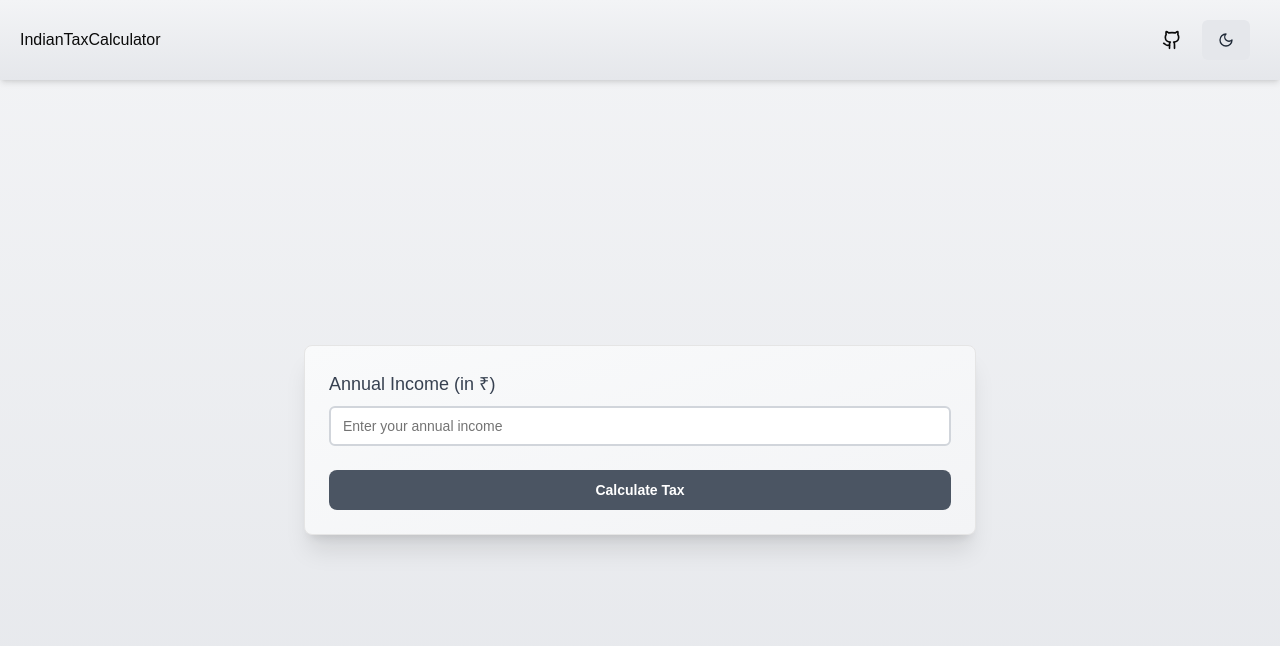
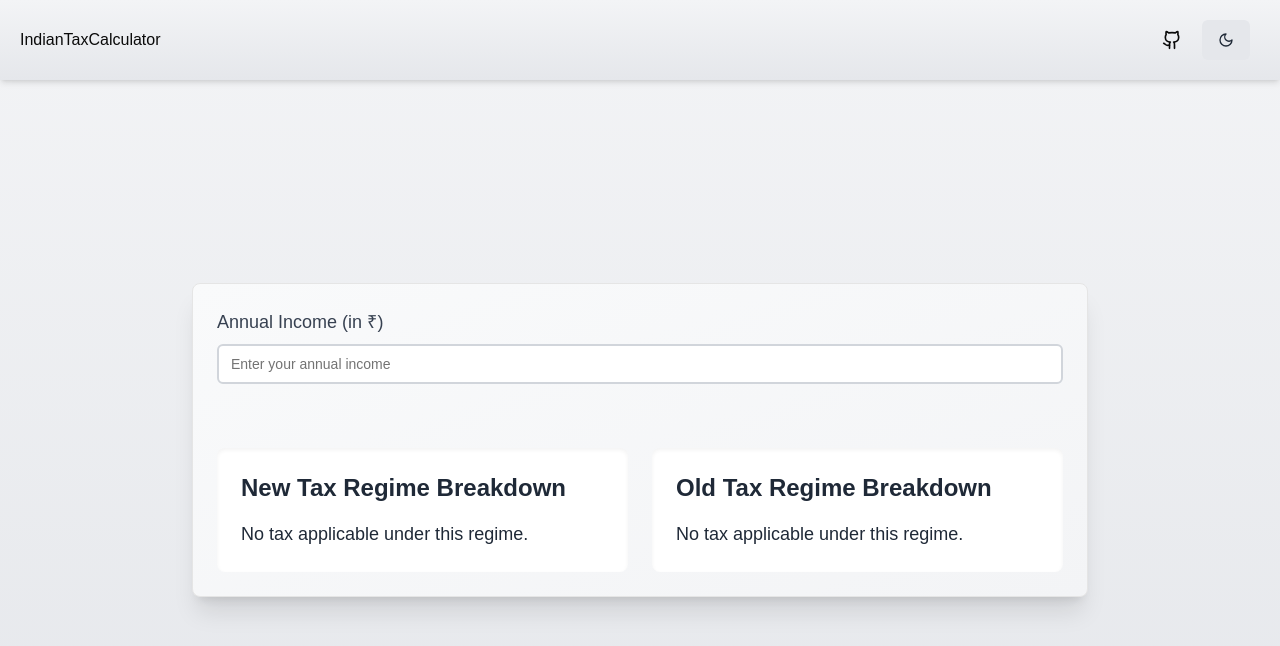
Before and after one commit to bhagirathpaliyal/indianTaxCalculator, a Next.js app: page /indianTaxCalculator/ in a window 1280 px wide. Shown: the top 646 px of the page. Built offline with nearby package versions, Linux system fonts and the light colour scheme.

Commit message:
upadate: indian-tax-calculator.tsx

```diff
--- a/indian-tax-calculator.tsx
+++ b/indian-tax-calculator.tsx
@@ -1,12 +1,10 @@
 "use client"
 
-import { useState } from "react"
+import { useState, useEffect, useCallback } from "react"
 import { Input } from "@/components/ui/input"
-import { Button } from "@/components/ui/button"
 import { Card, CardContent, CardHeader, CardTitle } from "@/components/ui/card"
 import { Alert, AlertDescription, AlertTitle } from "@/components/ui/alert"
 import { InfoIcon } from "lucide-react"
-import { Tabs, TabsContent, TabsList, TabsTrigger } from "@/components/ui/tabs"
 
 interface TaxSlab {
   min: number
@@ -46,7 +44,7 @@ export default function IndianTaxCalculator() {
   const [newTaxCalc, setNewTaxCalc] = useState<TaxCalculation>({ breakdown: [], totalTax: 0 })
   const [oldTaxCalc, setOldTaxCalc] = useState<TaxCalculation>({ breakdown: [], totalTax: 0 })
 
-  const calculateTax = (income: number, slabs: TaxSlab[], minTaxableIncome: number): TaxCalculation => {
+  const calculateTax = useCallback((income: number, slabs: TaxSlab[], minTaxableIncome: number): TaxCalculation => {
     if (income <= minTaxableIncome) {
       return { breakdown: [], totalTax: 0 }
     }
@@ -75,18 +73,18 @@ export default function IndianTaxCalculator() {
     }
 
     return { breakdown, totalTax }
-  }
+  }, [])
 
-  const handleSubmit = (e: React.FormEvent) => {
-    e.preventDefault()
+  useEffect(() => {
     const incomeValue = Number.parseFloat(income)
     if (!isNaN(incomeValue) && incomeValue >= 0) {
       setNewTaxCalc(calculateTax(incomeValue, newTaxSlabs, 1200000))
       setOldTaxCalc(calculateTax(incomeValue, oldTaxSlabs, 700000))
     } else {
-      alert("Please enter a valid income amount")
+      setNewTaxCalc({ breakdown: [], totalTax: 0 })
+      setOldTaxCalc({ breakdown: [], totalTax: 0 })
     }
-  }
+  }, [income, calculateTax])
 
   const renderTaxBreakdown = (taxCalc: TaxCalculation, title: string) => (
     <div className="mt-8 bg-white dark:bg-gray-800 rounded-lg p-6 shadow-inner">
@@ -121,10 +119,8 @@ export default function IndianTaxCalculator() {
   )
 
   return (
-    <Card className="w-full max-w-2xl mx-auto bg-gradient-to-br from-gray-50 to-gray-100 dark:from-gray-800 dark:to-gray-900 shadow-xl mt-[80px]">
-
+    <Card className="w-full max-w-4xl mx-auto bg-gradient-to-br from-gray-50 to-gray-100 dark:from-gray-800 dark:to-gray-900 shadow-xl mt-[80px]">
       <CardContent className="p-6">
-        <form onSubmit={handleSubmit} className="space-y-6">
         <div>
           <label htmlFor="income" className="block text-lg font-medium text-gray-700 dark:text-gray-300 mb-2">
             Annual Income (in ₹)
@@ -138,15 +134,8 @@ export default function IndianTaxCalculator() {
             className="text-lg p-3 border-2 border-gray-300 focus:border-gray-500 focus:ring-gray-500 dark:bg-gray-700 dark:border-gray-600 dark:text-white"
           />
         </div>
-          <Button
-            type="submit"
-            className="w-full bg-gray-600 hover:bg-gray-700 text-white font-bold py-3 px-6 rounded-lg transition duration-300 ease-in-out transform hover:scale-105"
-          >
-            Calculate Tax
-          </Button>
-        </form>
 
-        {income && (
+        {income && Number.parseFloat(income) <= 1200000 && (
           <Alert className="mt-6 bg-green-100 border-green-400 text-green-700 dark:bg-green-900 dark:border-green-700 dark:text-green-100">
             <InfoIcon className="h-5 w-5" />
             <AlertTitle>Tax Information</AlertTitle>
@@ -162,16 +151,10 @@ export default function IndianTaxCalculator() {
           </Alert>
         )}
 
-        {(newTaxCalc.totalTax > 0 || oldTaxCalc.totalTax > 0) && (
-          <Tabs defaultValue="new" className="mt-8">
-            <TabsList className="grid w-full grid-cols-2">
-              <TabsTrigger value="new">New Tax Regime</TabsTrigger>
-              <TabsTrigger value="old">Old Tax Regime</TabsTrigger>
-            </TabsList>
-            <TabsContent value="new">{renderTaxBreakdown(newTaxCalc, "New Tax Regime Breakdown")}</TabsContent>
-            <TabsContent value="old">{renderTaxBreakdown(oldTaxCalc, "Old Tax Regime Breakdown")}</TabsContent>
-          </Tabs>
-        )}
+        <div className="grid grid-cols-1 md:grid-cols-2 gap-6 mt-8">
+          <div>{renderTaxBreakdown(newTaxCalc, "New Tax Regime Breakdown")}</div>
+          <div>{renderTaxBreakdown(oldTaxCalc, "Old Tax Regime Breakdown")}</div>
+        </div>
 
         {(newTaxCalc.totalTax > 0 || oldTaxCalc.totalTax > 0) && (
           <div className="mt-8 bg-white dark:bg-gray-800 rounded-lg p-6 shadow-inner">
```
Lines whose indentation alone changed are shown as unchanged.
